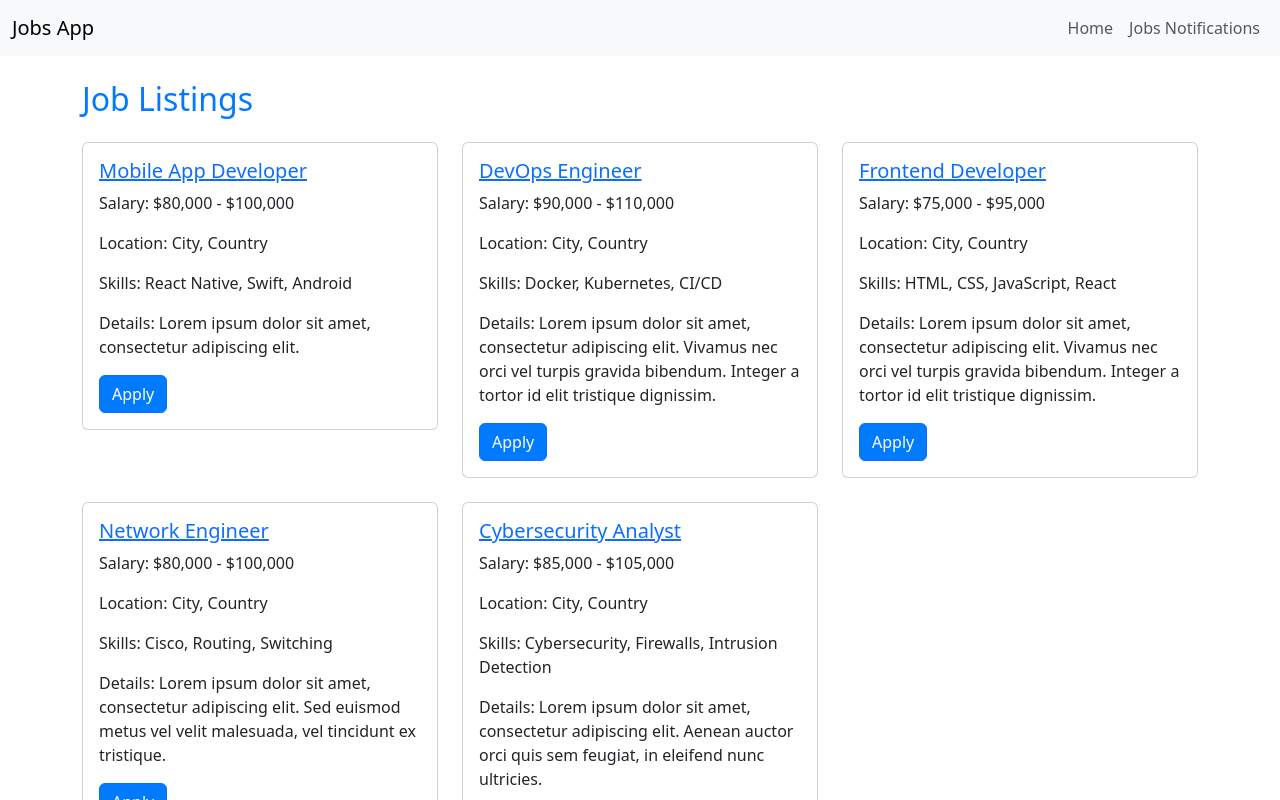
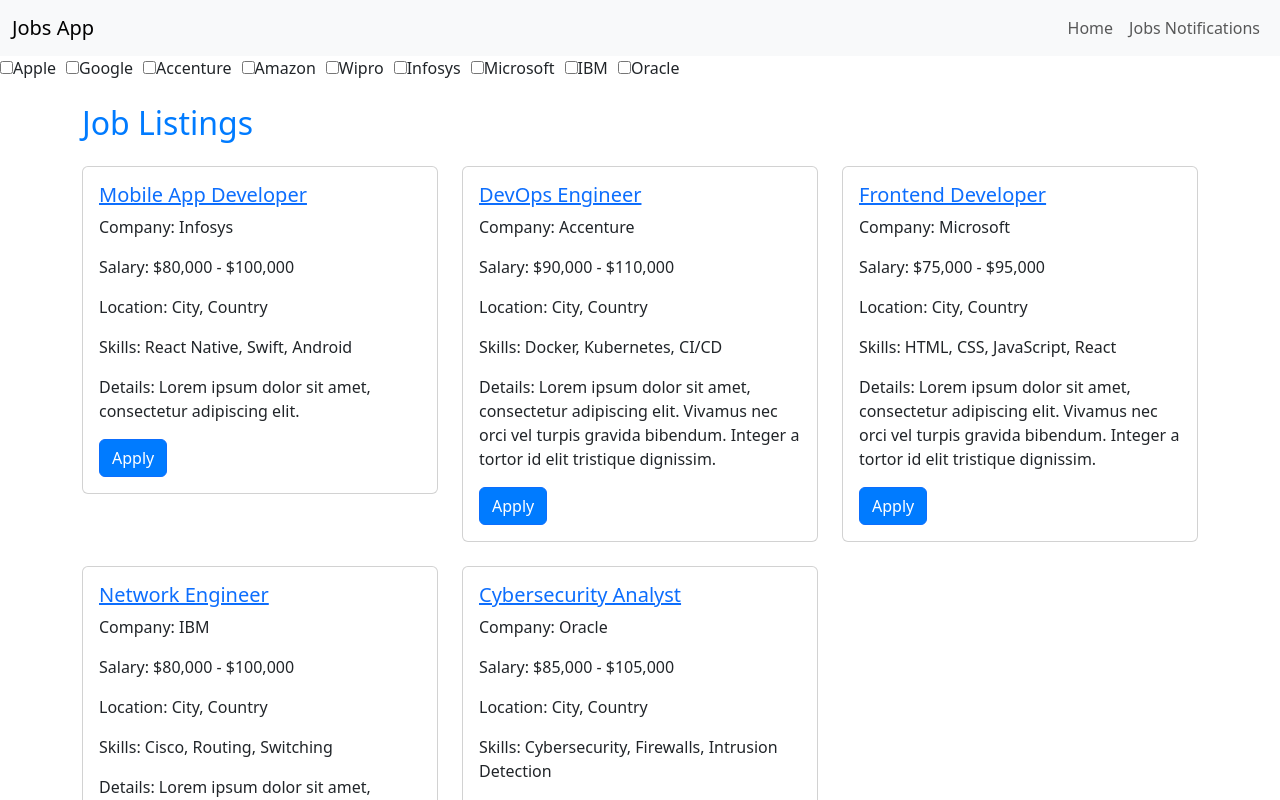
Before and after one commit to Mansoor-P/jobhunt, a React (Vite) app: page /jobs_notifications in a window 1280 px wide. Shown: the top 800 px of the page. Built offline with nearby package versions, Linux system fonts and the light colour scheme.

Commit message:
Filtering Jobs Funtionality

```diff
--- /dev/null
+++ b/src/stores/components/FilterJobs.jsx
@@ -0,0 +1,20 @@
+import React from "react";
+
+const FilterJobs = ({ uniqueCompanies, selectedCompanies, companyHandler }) => {
+  return (
+    <div style={{ display: "flex", flexWrap: "wrap" }}>
+      {uniqueCompanies.map((company) => (
+        <div key={company} style={{ marginRight: "10px" }}>
+          <input
+            type="checkbox"
+            checked={selectedCompanies.includes(company)}
+            onChange={() => companyHandler(company)}
+          />
+          {company}
+        </div>
+      ))}
+    </div>
+  );
+};
+
+export default FilterJobs;
--- a/src/stores/pages/JobsPage.jsx
+++ b/src/stores/pages/JobsPage.jsx
@@ -1,25 +1,52 @@
-import React from "react";
+import React, { useState } from "react";
 import { jobData } from "../data/jobsdata";
 import Header from "../components/Header";
 import Footer from "../components/Footer";
+import { Link } from "react-router-dom";
+import FilterJobs from "../components/FilterJobs";
 
-import { Link } from "react-router-dom";
 const JobsPage = () => {
   const allJobs = jobData.slice(5, 10); // Select the first 6 jobs
 
+  const [selectedCompanies, setSelectedCompanies] = useState([]);
+
+  // Extract unique companies from the job data
+  const uniqueCompanies = Array.from(new Set(jobData.map((job) => job.company)));
+
+  const companyHandler = (company) => {
+    if (selectedCompanies.includes(company)) {
+      setSelectedCompanies(selectedCompanies.filter((selectedCompany) => selectedCompany !== company));
+    } else {
+      setSelectedCompanies([...selectedCompanies, company]);
+    }
+  };
+
+  const filteredJob =
+    selectedCompanies.length === 0
+      ? allJobs
+      : allJobs.filter((job) => selectedCompanies.includes(job.company));
+
   return (
-    <div>
+    <>
       <Header />
+
+      <FilterJobs
+        uniqueCompanies={uniqueCompanies}
+        selectedCompanies={selectedCompanies}
+        companyHandler={companyHandler}
+      />
+
       <div className="container my-4">
         <h2 className="mb-4">Job Listings</h2>
         <div className="row row-cols-1 row-cols-md-2 row-cols-lg-3 g-4">
-          {allJobs.map((job) => (
+          {filteredJob.map((job) => (
             <div key={job.id} className="col">
               <div className="card">
                 <div className="card-body">
                   <Link to={`/jobs_notifications/${job.id}`}>
                     <h5 className="card-title">{job.name}</h5>
                   </Link>
+                  <p className="card-text">Company: {job.company}</p>
                   <p className="card-text">Salary: {job.salary}</p>
                   <p className="card-text">Location: {job.location}</p>
                   <p className="card-text">Skills: {job.skills.join(", ")}</p>
@@ -34,7 +61,8 @@
         </div>
       </div>
       <Footer />
-    </div>
+    </>
   );
 };
+
 export default JobsPage;
```
